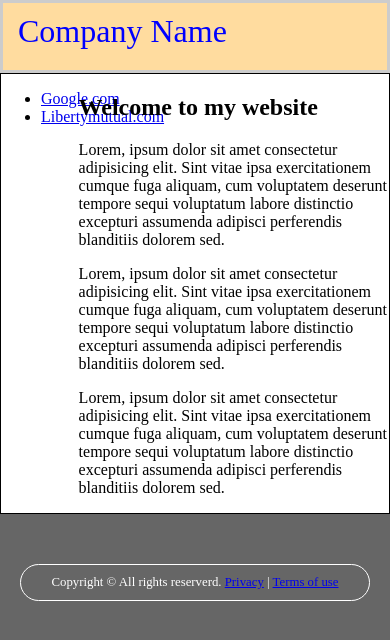
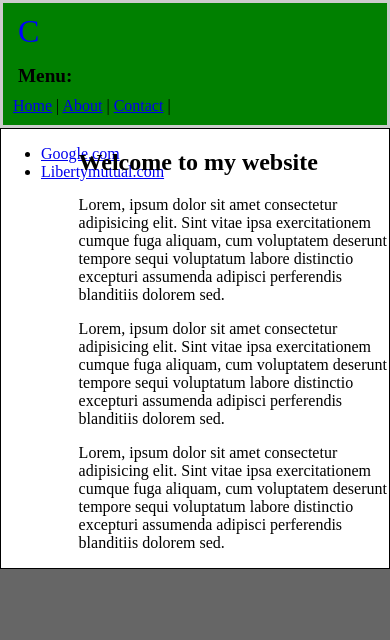
Before and after one commit to azizali/lm-html-css-js, a plain HTML site: page index.html in a window 390 px wide. Drawn offline with Linux system fonts and the light colour scheme.

Commit message:
CSS media query

```diff
--- a/index.html
+++ b/index.html
@@ -9,7 +9,9 @@
 <body>
   <header>
     <div class="inside">
-      <h1 class="color-blue">Company Name</h1>
+
+      <h1 class="color-blue visible-desktop">Company Name</h1>
+      <h1 class="color-blue visible-mobile">C</h1>
 
       <div class="menu">
         <h1>Menu:&nbsp;&nbsp;</h1>
@@ -34,7 +36,7 @@
     </article>
   </main>
 
-  <footer>
+  <footer class="visible-desktop">
     Copyright &copy; All rights reserverd.
     <a href="privacy.html">Privacy</a> |
     <a href="tou.html">Terms of use</a>
--- a/style.css
+++ b/style.css
@@ -33,6 +33,24 @@ header{
   box-sizing: border-box;
 }
 
+
+
+h1.color-blue{
+  font-weight: 300;
+}
+.color-blue{
+  color: blue;
+  font-weight: bold;
+}
+header .menu > h1 {
+  font-size: 1.2em;
+}
+.inside {
+  width: 100%;
+  max-width: 1000px;
+  margin-right: auto;
+  margin-left: auto;
+}
 header h1 {
   /* margin: 0px; */
   /* margin-top: 0px;
@@ -40,33 +58,23 @@ header h1 {
   margin-right: 0px;
   margin-left: 5px; */
   margin: 0px 0px 10px 5px;
-  float: left;
-}
-
-h1.color-blue{
-  font-weight: 300;
-}
-
-.color-blue{
-  color: blue;
-  font-weight: bold;
-}
-
-header .menu > h1 {
-  font-size: 1.2em;
-}
-
-.inside {
-  width: 1000px;
-  margin-right: auto;
-  margin-left: auto;
+  /* float: left; */
 }
 
 .menu{
   margin-top: 15px;
-  float: right;
+  /* float: right; */
 }
 
+@media (min-width: 500px){
+  .menu{
+    float: right;
+  }
+
+  header h1{
+    float: left;
+  }
+}
 
 .box{
   border: 1px solid black;
@@ -84,3 +92,30 @@ footer{
   color: #fff;
   text-align: center;
 }
+
+
+@media (max-width: 1000px){
+  header {
+    background-color: green;
+    /* display: none; */
+  }
+}
+
+
+@media (max-width: 499px) {
+  .visible-desktop{
+    display: none;
+  }
+  .visible-mobile {
+    display: block;
+  }
+}
+
+@media (min-width: 500px) {
+  .visible-desktop{
+    display: block;
+  }
+  .visible-mobile{
+    display: none;
+  }
+}
```
